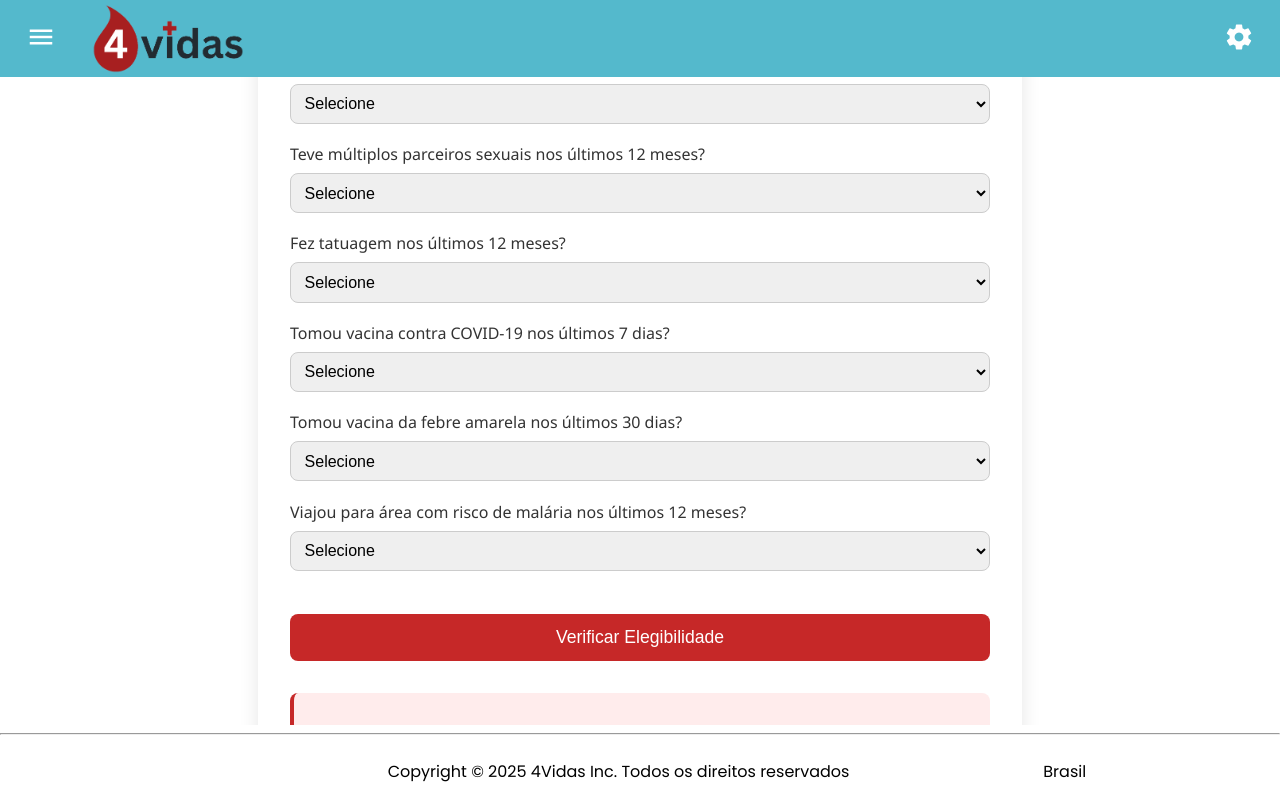
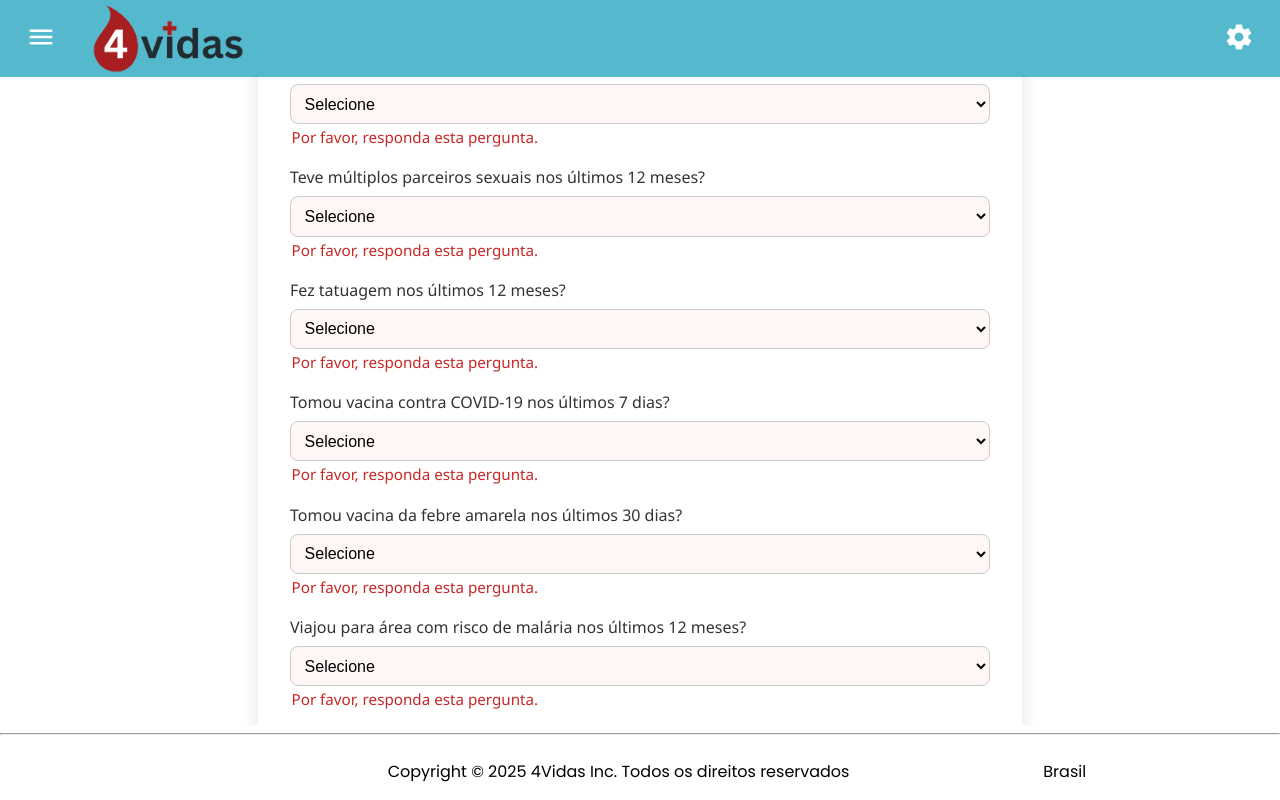
Before and after one commit to RenatoWlk/projeto-aplicado, an Angular app in the folder frontend/: page /questionnaire in a window 1280 px wide. Both pictures are taken after a click on the button "Verificar Elegibilidade". Built offline with nearby package versions, Linux system fonts and the light colour scheme.

Commit message:
Improvements on forms and UI/UX

```diff
--- a/frontend/src/app/pages/questionnaire/questionnaire.component.html
+++ b/frontend/src/app/pages/questionnaire/questionnaire.component.html
@@ -1,194 +1,269 @@
 <div class="container">
   <h1>Questionário de Elegibilidade para Doação de Sangue</h1>
 
-  <form [formGroup]="form" (ngSubmit)="onSubmit()">
+  <form *ngIf="!sucessoPreenchimento" [formGroup]="form" (ngSubmit)="onSubmit()">
     <label>
       Você tem entre 16 e 69 anos?
-      <select formControlName="idade">
-        <option value="">Selecione</option>
+      <select formControlName="idade"
+        [ngClass]="{'erro': form.get('idade')?.invalid && submitted}">
+        <option value="" disabled selected hidden>Selecione</option>
         <option value="Sim">Sim</option>
         <option value="Não">Não</option>
       </select>
+      <span class="mensagem-erro" *ngIf="form.get('idade')?.invalid && submitted">
+        Por favor, responda esta pergunta.
+      </span>
     </label>
 
     <label>
       Qual seu sexo?
-      <select formControlName="sexo">
-        <option value="">Selecione</option>
+      <select formControlName="sexo"
+        [ngClass]="{'erro': form.get('sexo')?.invalid && submitted}">
+        <option value="" disabled selected hidden>Selecione</option>
         <option value="masculino">Masculino</option>
         <option value="feminino">Feminino</option>
       </select>
+      <span class="mensagem-erro" *ngIf="form.get('sexo')?.invalid && submitted">
+        Por favor, responda esta pergunta.
+      </span>
     </label>
 
     <label>
       Já doou sangue antes dos 60 anos?
-      <select formControlName="doacaoAntesDos60">
-        <option value="">Selecione</option>
+      <select formControlName="doacaoAntesDos60"
+        [ngClass]="{'erro': form.get('doacaoAntesDos60')?.invalid && submitted}">
+        <option value="" disabled selected hidden>Selecione</option>
         <option value="Sim">Sim</option>
         <option value="Não">Não</option>
       </select>
+      <span class="mensagem-erro" *ngIf="form.get('doacaoAntesDos60')?.invalid && submitted">
+        Por favor, responda esta pergunta.
+      </span>
     </label>
 
     <label>
       Você pesa mais de 50kg?
-      <select formControlName="peso">
-        <option value="">Selecione</option>
+      <select formControlName="peso"
+        [ngClass]="{'erro': form.get('peso')?.invalid && submitted}">
+        <option value="" disabled selected hidden>Selecione</option>
         <option value="Sim">Sim</option>
         <option value="Não">Não</option>
       </select>
+      <span class="mensagem-erro" *ngIf="form.get('peso')?.invalid && submitted">
+        Por favor, responda esta pergunta.
+      </span>
     </label>
 
     <label>
       Está se sentindo bem e saudável hoje?
-      <select formControlName="saudavel">
-        <option value="">Selecione</option>
+      <select formControlName="saudavel"
+        [ngClass]="{'erro': form.get('saudavel')?.invalid && submitted}">
+        <option value="" disabled selected hidden>Selecione</option>
         <option value="Sim">Sim</option>
         <option value="Não">Não</option>
       </select>
+      <span class="mensagem-erro" *ngIf="form.get('saudavel')?.invalid && submitted">
+        Por favor, responda esta pergunta.
+      </span>
     </label>
 
     <label *ngIf="form.get('sexo')?.value === 'feminino'">
       Está grávida?
-      <select formControlName="gravida">
-        <option value="">Selecione</option>
+      <select formControlName="gravida"
+        [ngClass]="{'erro': form.get('gravida')?.invalid && submitted}">
+        <option value="" disabled selected hidden>Selecione</option>
         <option value="Sim">Sim</option>
         <option value="Não">Não</option>
       </select>
-    </label>
-
-    <label *ngIf="form.get('sexo')?.value === 'feminino'">
-      Está amamentando?
-      <select formControlName="amamentando">
-        <option value="">Selecione</option>
-        <option value="Sim">Sim</option>
-        <option value="Não">Não</option>
-      </select>
+      <span class="mensagem-erro" *ngIf="form.get('gravida')?.invalid && submitted">
+        Por favor, responda esta pergunta.
+      </span>
     </label>
 
     <label *ngIf="form.get('sexo')?.value === 'feminino'">
       Teve parto nos últimos 12 meses?
-      <select formControlName="partoRecente">
-        <option value="">Selecione</option>
+      <select formControlName="partoRecente"
+        [ngClass]="{'erro': form.get('partoRecente')?.invalid && submitted}">
+        <option value="" disabled selected hidden>Selecione</option>
         <option value="Sim">Sim</option>
         <option value="Não">Não</option>
       </select>
+      <span class="mensagem-erro" *ngIf="form.get('partoRecente')?.invalid && submitted">
+        Por favor, responda esta pergunta.
+      </span>
     </label>
 
     <label>
       Está com febre, gripe ou sintomas infecciosos?
-      <select formControlName="sintomas">
-        <option value="">Selecione</option>
+      <select formControlName="sintomas"
+        [ngClass]="{'erro': form.get('sintomas')?.invalid && submitted}">
+        <option value="" disabled selected hidden>Selecione</option>
         <option value="Sim">Sim</option>
         <option value="Não">Não</option>
       </select>
+      <span class="mensagem-erro" *ngIf="form.get('sintomas')?.invalid && submitted">
+        Por favor, responda esta pergunta.
+      </span>
     </label>
 
     <label>
       Teve hepatite, doença de chagas, câncer ou doenças graves?
-      <select formControlName="doencas">
-        <option value="">Selecione</option>
+      <select formControlName="doencas"
+        [ngClass]="{'erro': form.get('doencas')?.invalid && submitted}">
+        <option value="" disabled selected hidden>Selecione</option>
         <option value="Sim">Sim</option>
         <option value="Não">Não</option>
       </select>
+      <span class="mensagem-erro" *ngIf="form.get('doencas')?.invalid && submitted">
+        Por favor, responda esta pergunta.
+      </span>
     </label>
 
     <label>
-      Está tomando medicamentos?
-      <select formControlName="medicamentos">
-        <option value="">Selecione</option>
+      <span class="tooltip-container">
+        Está tomando <span class="tooltip" data-tooltip="Exemplo: antibióticos, anticoagulantes, insulina, corticoides, etc.">medicamentos</span>?
+      </span>
+      <select formControlName="medicamentos"
+        [ngClass]="{'erro': form.get('medicamentos')?.invalid && submitted}">
+        <option value="" disabled selected hidden>Selecione</option>
         <option value="Sim">Sim</option>
         <option value="Não">Não</option>
       </select>
+      <span class="mensagem-erro" *ngIf="form.get('medicamentos')?.invalid && submitted">
+        Por favor, responda esta pergunta.
+      </span>
     </label>
 
     <label>
-      Fez cirurgia, endoscopia ou piercing recentemente?
-      <select formControlName="procedimentos">
-        <option value="">Selecione</option>
+      <span class="tooltip-container">
+      Você realizou algum <span class="tooltip" data-tooltip="Exemplo: cirurgias, endoscopia, piercing, transfusão, etc.">procedimento</span> recentemente?
+      </span>
+      <select formControlName="procedimentos"
+        [ngClass]="{'erro': form.get('procedimentos')?.invalid && submitted}">
+        <option value="" disabled selected hidden>Selecione</option>
         <option value="Sim">Sim</option>
         <option value="Não">Não</option>
       </select>
+      <span class="mensagem-erro" *ngIf="form.get('procedimentos')?.invalid && submitted">
+        Por favor, responda esta pergunta.
+      </span>
     </label>
 
     <label>
       Usa drogas ilícitas injetáveis?
-      <select formControlName="drogas">
-        <option value="">Selecione</option>
+      <select formControlName="drogas"
+        [ngClass]="{'erro': form.get('drogas')?.invalid && submitted}">
+        <option value="" disabled selected hidden>Selecione</option>
         <option value="Sim">Sim</option>
         <option value="Não">Não</option>
       </select>
+      <span class="mensagem-erro" *ngIf="form.get('drogas')?.invalid && submitted">
+        Por favor, responda esta pergunta.
+      </span>
     </label>
 
     <label>
       Teve múltiplos parceiros sexuais nos últimos 12 meses?
-      <select formControlName="parceiros">
-        <option value="">Selecione</option>
+      <select formControlName="parceiros"
+        [ngClass]="{'erro': form.get('parceiros')?.invalid && submitted}">
+        <option value="" disabled selected hidden>Selecione</option>
         <option value="Sim">Sim</option>
         <option value="Não">Não</option>
       </select>
+      <span class="mensagem-erro" *ngIf="form.get('parceiros')?.invalid && submitted">
+        Por favor, responda esta pergunta.
+      </span>
     </label>
 
     <label>
       Fez tatuagem nos últimos 12 meses?
-      <select formControlName="tatuagem">
-        <option value="">Selecione</option>
+      <select formControlName="tatuagem"
+        [ngClass]="{'erro': form.get('tatuagem')?.invalid && submitted}">
+        <option value="" disabled selected hidden>Selecione</option>
         <option value="Sim">Sim</option>
         <option value="Não">Não</option>
       </select>
+      <span class="mensagem-erro" *ngIf="form.get('tatuagem')?.invalid && submitted">
+        Por favor, responda esta pergunta.
+      </span>
     </label>
 
     <label *ngIf="form.get('sexo')?.value === 'masculino'">
-      (Homem) Doou sangue há menos de 2 meses?
-      <select formControlName="homemUltimaDoacao">
-        <option value="">Selecione</option>
+      Doou sangue há menos de 2 meses?
+      <select formControlName="homemUltimaDoacao"
+        [ngClass]="{'erro': form.get('homemUltimaDoacao')?.invalid && submitted}">
+        <option value="" disabled selected hidden>Selecione</option>
         <option value="Sim">Sim</option>
         <option value="Não">Não</option>
       </select>
+      <span class="mensagem-erro" *ngIf="form.get('homemUltimaDoacao')?.invalid && submitted">
+        Por favor, responda esta pergunta.
+      </span>
     </label>
 
     <label *ngIf="form.get('sexo')?.value === 'feminino'">
-      (Mulher) Doou sangue há menos de 3 meses?
-      <select formControlName="mulherUltimaDoacao">
-        <option value="">Selecione</option>
+      Doou sangue há menos de 3 meses?
+      <select formControlName="mulherUltimaDoacao"
+        [ngClass]="{'erro': form.get('mulherUltimaDoacao')?.invalid && submitted}">
+        <option value="" disabled selected hidden>Selecione</option>
         <option value="Sim">Sim</option>
         <option value="Não">Não</option>
       </select>
+      <span class="mensagem-erro" *ngIf="form.get('mulherUltimaDoacao')?.invalid && submitted">
+        Por favor, responda esta pergunta.
+      </span>
     </label>
 
     <label>
       Tomou vacina contra COVID-19 nos últimos 7 dias?
-      <select formControlName="vacinaCovid">
-        <option value="">Selecione</option>
+      <select formControlName="vacinaCovid"
+        [ngClass]="{'erro': form.get('vacinaCovid')?.invalid && submitted}">
+        <option value="" disabled selected hidden>Selecione</option>
         <option value="Sim">Sim</option>
         <option value="Não">Não</option>
       </select>
+      <span class="mensagem-erro" *ngIf="form.get('vacinaCovid')?.invalid && submitted">
+        Por favor, responda esta pergunta.
+      </span>
     </label>
 
     <label>
       Tomou vacina da febre amarela nos últimos 30 dias?
-      <select formControlName="vacinaFebre">
-        <option value="">Selecione</option>
+      <select formControlName="vacinaFebre"
+        [ngClass]="{'erro': form.get('vacinaFebre')?.invalid && submitted}">
+        <option value="" disabled selected hidden>Selecione</option>
         <option value="Sim">Sim</option>
         <option value="Não">Não</option>
       </select>
+      <span class="mensagem-erro" *ngIf="form.get('vacinaFebre')?.invalid && submitted">
+        Por favor, responda esta pergunta.
+      </span>
     </label>
 
     <label>
       Viajou para área com risco de malária nos últimos 12 meses?
-      <select formControlName="viagemRisco">
-        <option value="">Selecione</option>
+      <select formControlName="viagemRisco"
+        [ngClass]="{'erro': form.get('viagemRisco')?.invalid && submitted}">
+        <option value="" disabled selected hidden>Selecione</option>
         <option value="Sim">Sim</option>
         <option value="Não">Não</option>
       </select>
+      <span class="mensagem-erro" *ngIf="form.get('viagemRisco')?.invalid && submitted">
+        Por favor, responda esta pergunta.
+      </span>
     </label>
 
     <button type="submit">Verificar Elegibilidade</button>
   </form>
 
-  <div class="resultado" *ngIf="resultado">
-    <p>{{ resultado }}</p>
-    <ul *ngIf="perguntasInvalidas.length > 0">
-      <li *ngFor="let pergunta of perguntasInvalidas">{{ pergunta }}</li>
-    </ul>
+  <div *ngIf="sucessoPreenchimento" class="alerta-sucesso">
+    <p>Formulário preenchido com sucesso!</p>
+    <div class="resultado" *ngIf="resultado">
+      <p>{{ resultado }}</p>
+      <ul *ngIf="perguntasInvalidas.length > 0">
+        <li *ngFor="let pergunta of perguntasInvalidas">{{ perguntasLabels[pergunta] || pergunta }}</li>
+      </ul>
+    </div>
+    <button (click)="responderNovamente()" class="btn-refazer">Responder novamente</button>
   </div>
 </div>
--- a/frontend/src/app/pages/questionnaire/questionnaire.component.scss
+++ b/frontend/src/app/pages/questionnaire/questionnaire.component.scss
@@ -80,6 +80,77 @@
   }
 }
 
+select.erro {
+  border: 2px solid #c62828;
+  background: #fff6f6;
+}
+
+.mensagem-erro {
+  color: #c62828;
+  font-size: 0.95em;
+  margin-top: 0.2em;
+  margin-left: 0.1em;
+}
+
+.tooltip {
+  display: inline-flex;
+  border-bottom: 1px dotted #c62828;
+  cursor: help;
+  position: relative;
+  white-space: nowrap; // impede quebra de linha na palavra
+
+  &::after {
+    content: attr(data-tooltip);
+    position: absolute;
+    left: 0;
+    bottom: 120%;
+    background: #333;
+    color: #fff;
+    padding: 0.5em 0.8em;
+    border-radius: 0.4em;
+    font-size: 0.95em;
+    white-space: pre-line;
+    opacity: 0;
+    pointer-events: none;
+    transition: opacity 0.2s;
+    width: max-content;
+    max-width: 250px;
+    z-index: 10;
+  }
+
+  &:hover::after,
+  &:focus::after {
+    opacity: 1;
+  }
+}
+
+.alerta-sucesso {
+  background: #e8f5e9;
+  color: #256029;
+  border: 1px solid #43a047;
+  border-radius: 0.5rem;
+  padding: 1rem;
+  margin-bottom: 1.5rem;
+  font-weight: 600;
+  text-align: center;
+}
+
+.btn-refazer {
+  margin-top: 1.5rem;
+  padding: 0.8rem 1.2rem;
+  background-color: #1976d2;
+  color: #fff;
+  border: none;
+  border-radius: 0.5rem;
+  font-size: 1.1rem;
+  cursor: pointer;
+  transition: background-color 0.2s ease;
+}
+
+.btn-refazer:hover {
+  background-color: #125ea2;
+}
+
 @media (max-width: 600px) {
   .container {
     padding: 1rem;
--- a/frontend/src/app/pages/questionnaire/questionnaire.component.ts
+++ b/frontend/src/app/pages/questionnaire/questionnaire.component.ts
@@ -15,6 +15,29 @@ export class QuestionnaireComponent {
   form: FormGroup;
   resultado: string = '';
   perguntasInvalidas: string[] = [];
+  perguntasLabels: { [key: string]: string } = {
+    idade: 'Idade entre 16 e 69 anos',
+    sexo: 'Sexo',
+    doacaoAntesDos60: 'Já doou sangue antes dos 60 anos',
+    peso: 'Pesa mais de 50kg',
+    saudavel: 'Está saudável hoje',
+    gravida: 'Está grávida',
+    partoRecente: 'Teve parto nos últimos 12 meses',
+    sintomas: 'Está com sintomas infecciosos',
+    doencas: 'Teve doenças graves',
+    medicamentos: 'Está tomando medicamentos',
+    procedimentos: 'Fez procedimentos recentes',
+    drogas: 'Usa drogas ilícitas injetáveis',
+    parceiros: 'Teve múltiplos parceiros sexuais',
+    tatuagem: 'Fez tatuagem nos últimos 12 meses',
+    homemUltimaDoacao: 'Homem: doou sangue há menos de 2 meses',
+    mulherUltimaDoacao: 'Mulher: doou sangue há menos de 3 meses',
+    vacinaCovid: 'Tomou vacina COVID-19 nos últimos 7 dias',
+    vacinaFebre: 'Tomou vacina febre amarela nos últimos 30 dias',
+    viagemRisco: 'Viajou para área de risco de malária'
+  };
+  submitted = false;
+  sucessoPreenchimento = false;
 
   constructor(private fb: FormBuilder, private questionnaireService: QuestionnaireService) {
     console.log("questionnaire component carregado.")
@@ -25,7 +48,6 @@ export class QuestionnaireComponent {
       peso: ['', Validators.required],
       saudavel: ['', Validators.required],
       gravida: ['', Validators.required],
-      amamentando: ['', Validators.required],
       partoRecente: ['', Validators.required],
       sintomas: ['', Validators.required],
       doencas: ['', Validators.required],
@@ -43,11 +65,13 @@ export class QuestionnaireComponent {
   }
 
   onSubmit() {
+    this.submitted = true;
+    this.sucessoPreenchimento = false;
     this.perguntasInvalidas = [];
     this.resultado = '';
 
     const simInvalida = [
-    'gravida', 'amamentando', 'partoRecente', 'sintomas', 'doencas',
+      'gravida', 'partoRecente', 'sintomas', 'doencas',
       'medicamentos', 'procedimentos', 'drogas', 'parceiros', 'tatuagem',
       'vacinaCovid', 'vacinaFebre', 'viagemRisco', 'homemUltimaDoacao',
       'mulherUltimaDoacao'
@@ -57,8 +81,33 @@ export class QuestionnaireComponent {
       'idade', 'doacaoAntesDos60', 'peso', 'saudavel'
     ];
 
+    const sexo = this.form.get('sexo')?.value;
+    let camposRelevantes = [
+      'idade', 'sexo', 'doacaoAntesDos60', 'peso', 'saudavel',
+      'sintomas', 'doencas', 'medicamentos', 'procedimentos', 'drogas',
+      'parceiros', 'tatuagem', 'vacinaCovid', 'vacinaFebre', 'viagemRisco'
+    ];
 
-    for (const controlName in this.form.controls) {
+    if (sexo === 'masculino') {
+      camposRelevantes.push('homemUltimaDoacao');
+    }
+    if (sexo === 'feminino') {
+      camposRelevantes.push('gravida', 'partoRecente', 'mulherUltimaDoacao');
+    }
+
+    const naoRespondidas = camposRelevantes.filter(
+      key => !this.form.get(key)?.value
+    );
+
+    if (naoRespondidas.length > 0) {
+      this.resultado = 'Por favor, responda todas as perguntas antes de enviar o formulário.';
+      this.perguntasInvalidas = naoRespondidas;
+      return;
+    }
+
+    this.sucessoPreenchimento = true;
+
+    for (const controlName of camposRelevantes) {
       const control = this.form.get(controlName);
       if (
         (simInvalida.includes(controlName) && control?.value === 'Sim') ||
@@ -69,10 +118,18 @@ export class QuestionnaireComponent {
     }
 
     if (this.perguntasInvalidas.length === 0) {
-      this.resultado = 'Você está apto(a) para doar sangue. Procure o hemocentro mais próximo.';
+      this.resultado = 'Parabéns! Você está apto(a) para doar sangue. Procure o hemocentro mais próximo.';
     } else {
       this.resultado = 'Você está temporariamente ou definitivamente inapto(a) para doar sangue devido às seguintes respostas:';
     }
     this.questionnaireService.saveForm(this.form.value);
   }
+
+  responderNovamente() {
+    this.form.reset();
+    this.submitted = false;
+    this.sucessoPreenchimento = false;
+    this.resultado = '';
+    this.perguntasInvalidas = [];
   }
+}
```
Lines whose indentation alone changed are shown as unchanged.
